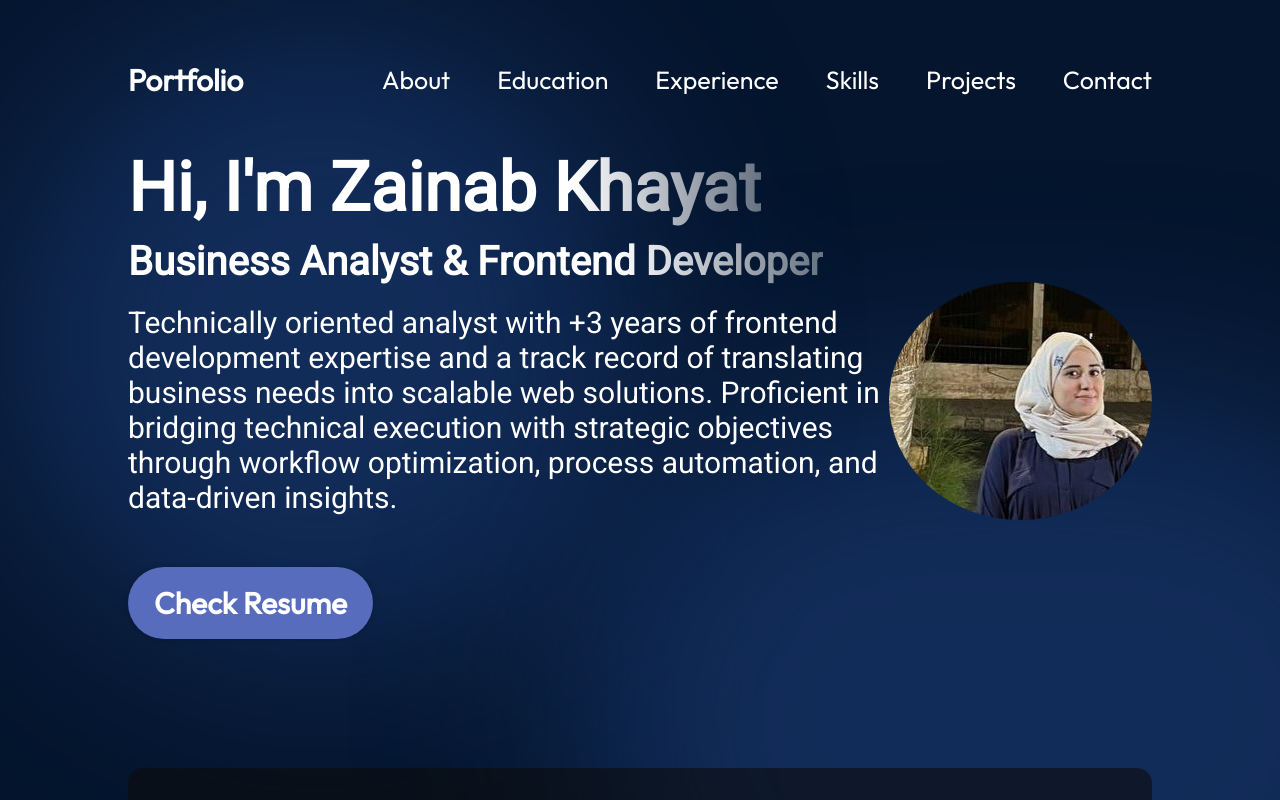
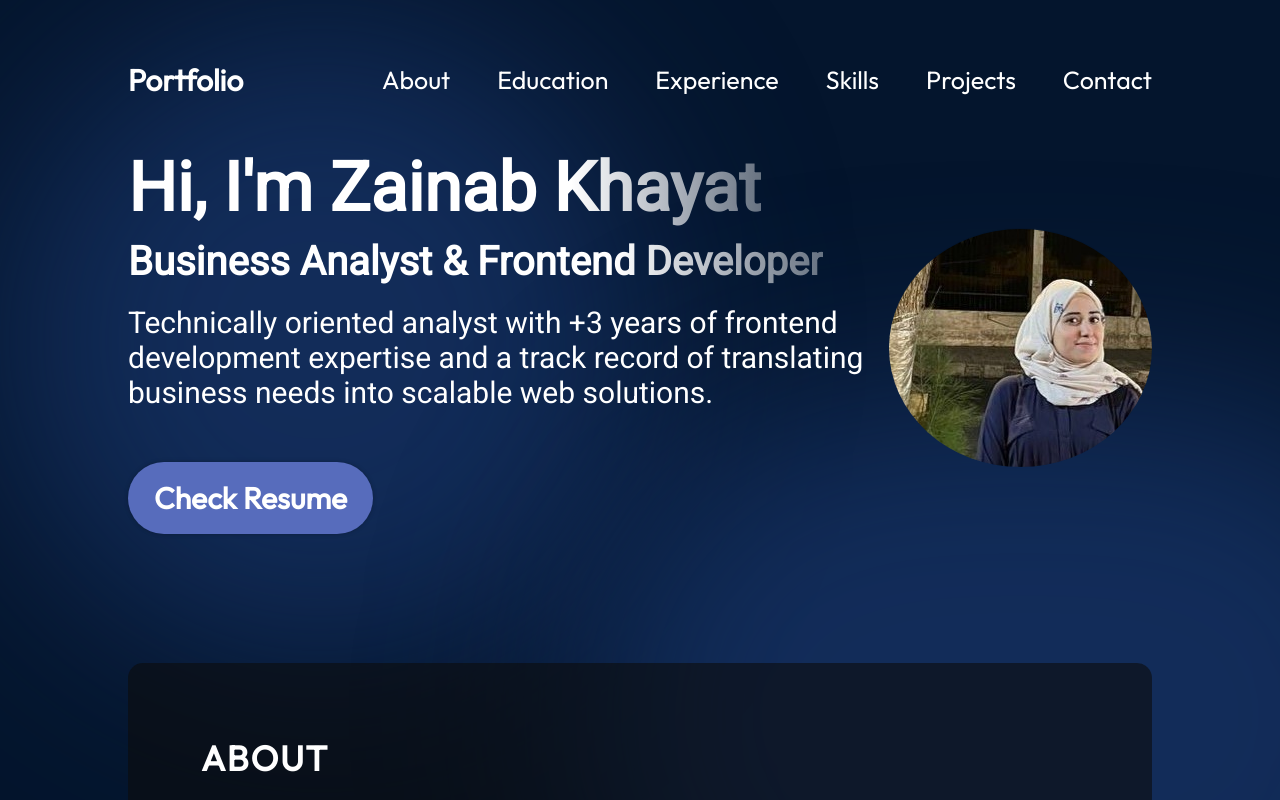
Before and after one commit to zainab224498/my-portfolio, a React (Vite) app: page / in a window 1280 px wide. Shown: the top 800 px of the page. Built offline with nearby package versions, Linux system fonts and the light colour scheme.

Commit message:
Update Hero.jsx

```diff
--- a/src/components/Hero/Hero.jsx
+++ b/src/components/Hero/Hero.jsx
@@ -10,7 +10,7 @@ export const Hero = () => {
         <h1 className={styles.title}>Hi, I'm Zainab Khayat</h1>
         <h2 className={styles.subtitle}>Business Analyst & Frontend Developer</h2>
         <p className={styles.description}>
-          Technically oriented analyst with +3 years of frontend development expertise and a track record of translating business needs into scalable web solutions. Proficient in bridging technical execution with strategic objectives through workflow optimization, process automation, and data-driven insights.
+          Technically oriented analyst with +3 years of frontend development expertise and a track record of translating business needs into scalable web solutions.
         </p>
                 <a href="https://drive.google.com/file/d/1X1E-pZcbelT6Ftv-Or0c8fZErAFHPoRq/view?usp=sharing" className={styles.contactBtn} target="_blank">
           Check Resume
```
